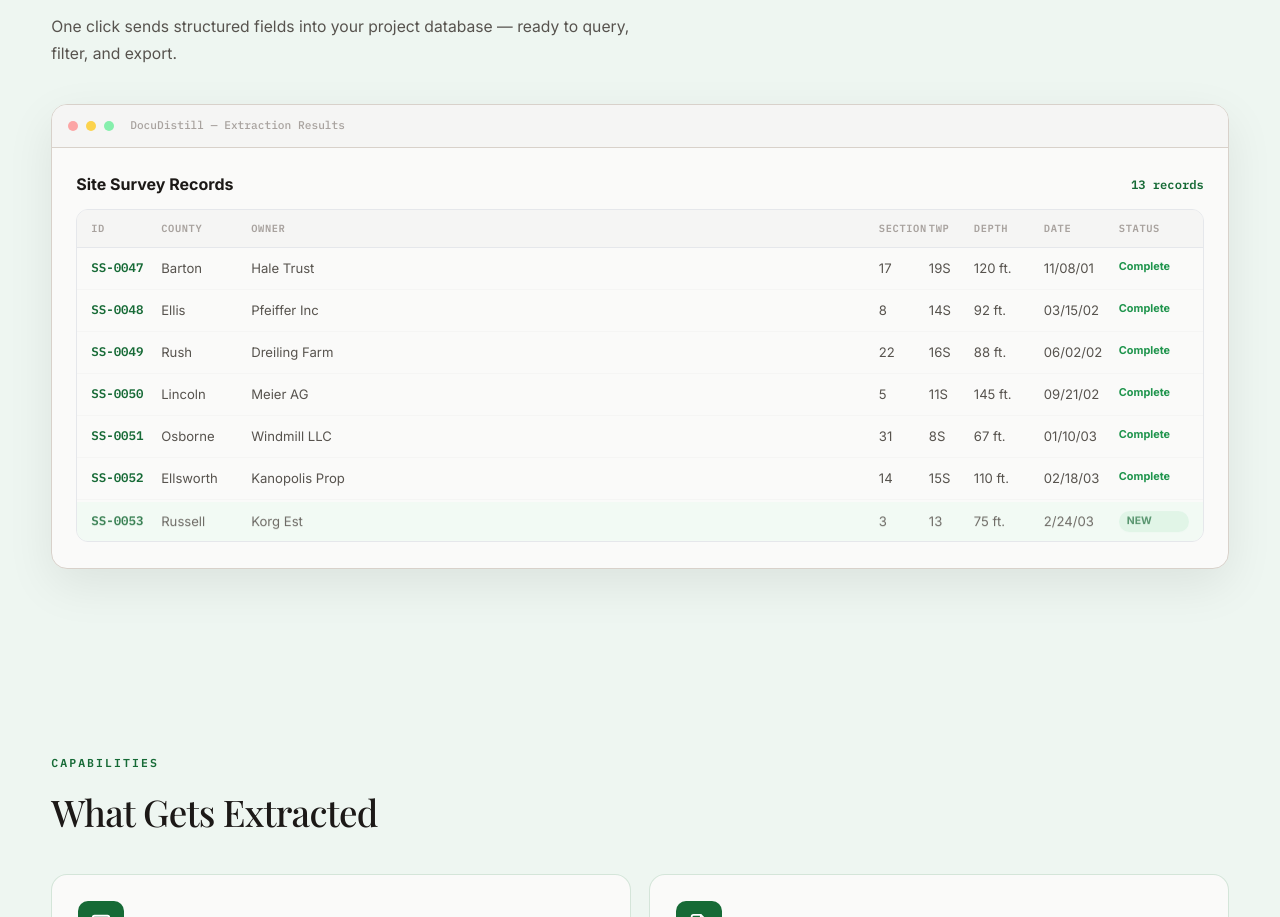
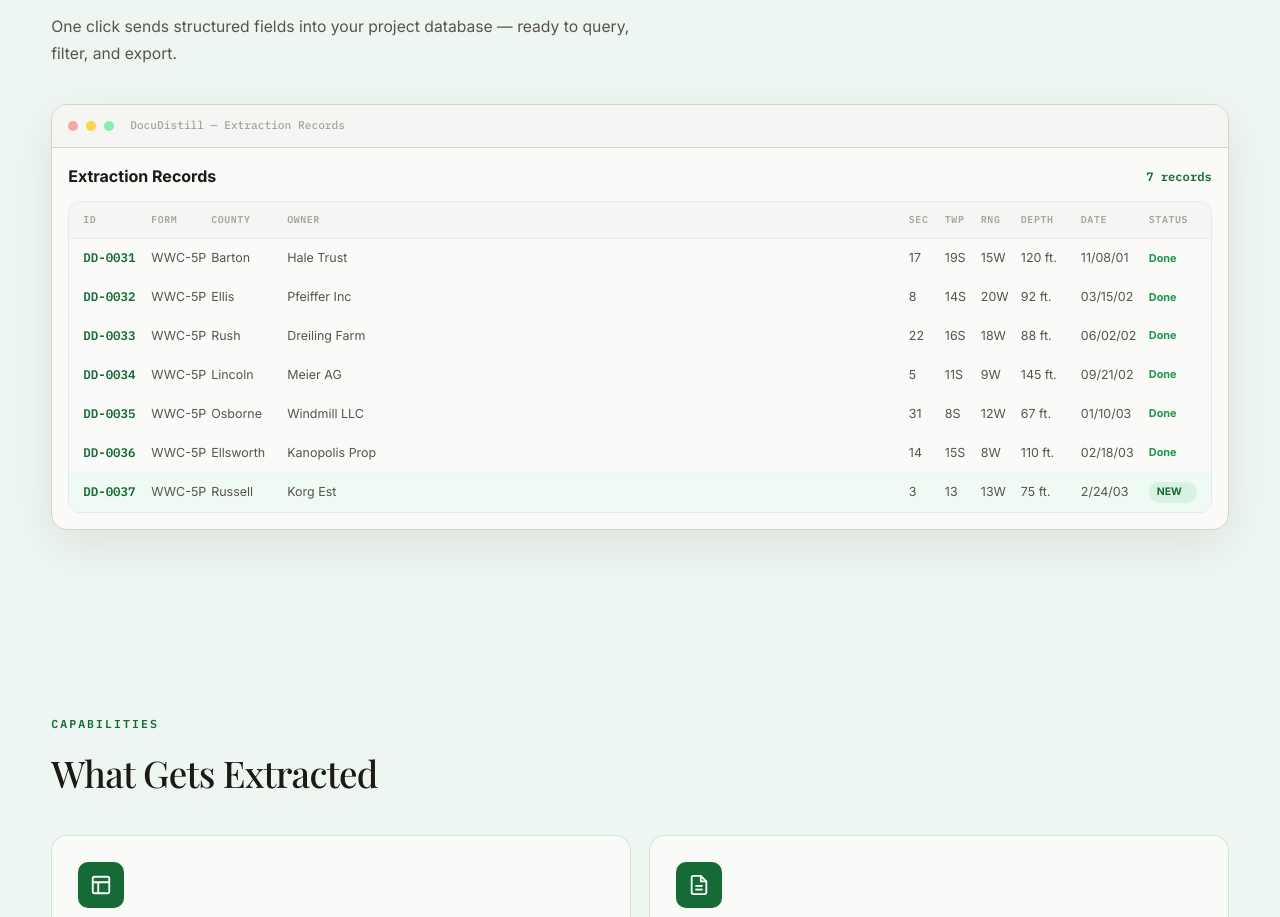
Before and after one commit to qtyree1328/docudistill, a plain HTML site: page index.html in a window 1280 px wide. Shown: the part 3755-4672 px from the top of the page. Drawn offline with nearby package versions, Linux system fonts and the light colour scheme.

Commit message:
fix: database demo uses same 60:40 window as extraction, table columns match fields

```diff
--- a/app.js
+++ b/app.js
@@ -475,25 +475,27 @@ function initDemoDatabase() {
 }
 
 function runDatabaseDemo() {
-    const card = document.getElementById("dbExtractionCard");
+    const phase1 = document.getElementById("dbPhase1");
+    const phase2 = document.getElementById("dbPhase2");
     const fieldsList = document.getElementById("dbFieldsList");
     const btn = document.getElementById("dbImportBtn");
     const ripple = document.getElementById("dbRipple");
-    const tableContainer = document.getElementById("dbTableContainer");
     const newRow = document.getElementById("dbNewRow");
     const rowCount = document.getElementById("dbRowCount");
+    const titleText = document.getElementById("dbTitleText");
 
-    // Reset
-    card.className = "db-extraction-panel";
-    card.style.display = "";
+    // Reset: show extraction view, hide table
+    phase1.style.display = "";
+    phase1.classList.remove("fading");
+    phase2.classList.add("hidden");
     btn.innerHTML = 'Import to Database <svg width="14" height="14" viewBox="0 0 24 24" fill="none" stroke="currentColor" stroke-width="2.5"><path d="M12 5v14M5 12l7 7 7-7"/></svg>';
     btn.classList.remove("clicked");
     ripple.classList.remove("animate");
-    tableContainer.classList.add("hidden");
     newRow.classList.remove("visible");
-    rowCount.textContent = "12 records";
+    rowCount.textContent = "6 records";
+    titleText.textContent = "DocuDistill — Extraction Results";
 
-    // Populate with first 14 fields (same as extraction demo end state)
+    // Populate fields (first 14, all visible — end state of first demo)
     const fields14 = DEMO_FIELDS.slice(0, 14);
     fieldsList.innerHTML = fields14.map(f => `
         <div class="demo-field visible">
@@ -502,33 +504,30 @@ function runDatabaseDemo() {
         </div>
     `).join("");
 
-    // Phase 1: "Click" the button (2s)
+    // 2s: Click import button
     setTimeout(() => {
         btn.classList.add("clicked");
         ripple.classList.add("animate");
         btn.innerHTML = 'Importing... <svg class="spinner" width="14" height="14" viewBox="0 0 24 24" fill="none" stroke="currentColor" stroke-width="2.5"><circle cx="12" cy="12" r="10" stroke-opacity="0.3"/><path d="M12 2a10 10 0 019.95 9"/></svg>';
     }, 2000);
 
-    // Phase 2: Panel shrinks
+    // 3s: Fade out extraction view
     setTimeout(() => {
-        card.classList.add("importing");
-    }, 2800);
+        phase1.classList.add("fading");
+    }, 3000);
 
-    // Phase 3: Panel disappears, table appears
+    // 3.5s: Swap to table view
     setTimeout(() => {
-        card.classList.add("gone");
-    }, 3500);
+        phase1.style.display = "none";
+        phase2.classList.remove("hidden");
+        titleText.textContent = "DocuDistill — Extraction Records";
+    }, 3600);
 
-    setTimeout(() => {
-        card.style.display = "none";
-        tableContainer.classList.remove("hidden");
-    }, 4000);
-
-    // Phase 4: New row slides in
+    // 4.3s: New row slides in
     setTimeout(() => {
         newRow.classList.add("visible");
-        rowCount.textContent = "13 records";
-    }, 4800);
+        rowCount.textContent = "7 records";
+    }, 4400);
 
     // Loop
     setTimeout(() => runDatabaseDemo(), 12000);
--- a/index.html
+++ b/index.html
@@ -213,19 +213,21 @@
                 <div class="demo-window">
                     <div class="demo-titlebar">
                         <span class="demo-dot r"></span><span class="demo-dot y"></span><span class="demo-dot g"></span>
-                        <span class="demo-titlebar-text">DocuDistill — Extraction Results</span>
+                        <span class="demo-titlebar-text" id="dbTitleText">DocuDistill — Extraction Results</span>
                     </div>
-                    <div class="db-demo-body">
-                        <!-- Phase 1: Mirrors the completed extraction panel from the demo above -->
-                        <div class="db-extraction-panel" id="dbExtractionCard">
+
+                    <!-- Phase 1: Same 60:40 window as above, PDF left + fields right -->
+                    <div class="demo-body" id="dbPhase1">
+                        <div class="demo-doc-preview">
+                            <img src="preview-sample.png" alt="Scanned document" class="demo-doc-img">
+                        </div>
+                        <div class="demo-results">
                             <div class="demo-results-header">
                                 <span class="demo-results-label">Extracted Fields</span>
                                 <span class="demo-status-badge complete">Complete</span>
                             </div>
-                            <div class="db-fields-list" id="dbFieldsList">
-                                <!-- Populated by JS with the same 14 fields -->
-                            </div>
-                            <div class="demo-results-footer visible" style="margin-top:12px;">
+                            <div class="demo-fields" id="dbFieldsList"></div>
+                            <div class="demo-results-footer visible">
                                 <div class="demo-stat"><span>Fields</span><strong>16</strong></div>
                                 <div class="demo-stat"><span>Sections</span><strong>6</strong></div>
                                 <div class="demo-stat"><span>Tables</span><strong>1</strong></div>
@@ -237,27 +239,27 @@
                             </button>
                             <div class="db-ripple" id="dbRipple"></div>
                         </div>
+                    </div>
 
-                        <!-- Phase 2: Database table (hidden initially) -->
-                        <div class="db-table-container hidden" id="dbTableContainer">
-                            <div class="db-table-header-bar">
-                                <span class="db-table-title">Site Survey Records</span>
-                                <span class="db-table-count" id="dbRowCount">12 records</span>
+                    <!-- Phase 2: Full-width data table -->
+                    <div class="db-table-view hidden" id="dbPhase2">
+                        <div class="db-table-header-bar">
+                            <span class="db-table-title">Extraction Records</span>
+                            <span class="db-table-count" id="dbRowCount">6 records</span>
+                        </div>
+                        <div class="db-table">
+                            <div class="db-table-head">
+                                <span>ID</span><span>Form</span><span>County</span><span>Owner</span><span>Sec</span><span>Twp</span><span>Rng</span><span>Depth</span><span>Date</span><span>Status</span>
                             </div>
-                            <div class="db-table">
-                                <div class="db-table-head">
-                                    <span>ID</span><span>County</span><span>Owner</span><span>Section</span><span>Twp</span><span>Depth</span><span>Date</span><span>Status</span>
-                                </div>
-                                <div class="db-table-row"><span class="db-id">SS-0047</span><span>Barton</span><span>Hale Trust</span><span>17</span><span>19S</span><span>120 ft.</span><span>11/08/01</span><span class="db-badge-done">Complete</span></div>
-                                <div class="db-table-row"><span class="db-id">SS-0048</span><span>Ellis</span><span>Pfeiffer Inc</span><span>8</span><span>14S</span><span>92 ft.</span><span>03/15/02</span><span class="db-badge-done">Complete</span></div>
-                                <div class="db-table-row"><span class="db-id">SS-0049</span><span>Rush</span><span>Dreiling Farm</span><span>22</span><span>16S</span><span>88 ft.</span><span>06/02/02</span><span class="db-badge-done">Complete</span></div>
-                                <div class="db-table-row"><span class="db-id">SS-0050</span><span>Lincoln</span><span>Meier AG</span><span>5</span><span>11S</span><span>145 ft.</span><span>09/21/02</span><span class="db-badge-done">Complete</span></div>
-                                <div class="db-table-row"><span class="db-id">SS-0051</span><span>Osborne</span><span>Windmill LLC</span><span>31</span><span>8S</span><span>67 ft.</span><span>01/10/03</span><span class="db-badge-done">Complete</span></div>
-                                <div class="db-table-row"><span class="db-id">SS-0052</span><span>Ellsworth</span><span>Kanopolis Prop</span><span>14</span><span>15S</span><span>110 ft.</span><span>02/18/03</span><span class="db-badge-done">Complete</span></div>
-                                <!-- New row that slides in -->
-                                <div class="db-table-row db-new-row" id="dbNewRow">
-                                    <span class="db-id">SS-0053</span><span>Russell</span><span>Korg Est</span><span>3</span><span>13</span><span>75 ft.</span><span>2/24/03</span><span class="db-badge-new">New</span>
-                                </div>
+                            <div class="db-table-row"><span class="db-id">DD-0031</span><span>WWC-5P</span><span>Barton</span><span>Hale Trust</span><span>17</span><span>19S</span><span>15W</span><span>120 ft.</span><span>11/08/01</span><span class="db-badge-done">Done</span></div>
+                            <div class="db-table-row"><span class="db-id">DD-0032</span><span>WWC-5P</span><span>Ellis</span><span>Pfeiffer Inc</span><span>8</span><span>14S</span><span>20W</span><span>92 ft.</span><span>03/15/02</span><span class="db-badge-done">Done</span></div>
+                            <div class="db-table-row"><span class="db-id">DD-0033</span><span>WWC-5P</span><span>Rush</span><span>Dreiling Farm</span><span>22</span><span>16S</span><span>18W</span><span>88 ft.</span><span>06/02/02</span><span class="db-badge-done">Done</span></div>
+                            <div class="db-table-row"><span class="db-id">DD-0034</span><span>WWC-5P</span><span>Lincoln</span><span>Meier AG</span><span>5</span><span>11S</span><span>9W</span><span>145 ft.</span><span>09/21/02</span><span class="db-badge-done">Done</span></div>
+                            <div class="db-table-row"><span class="db-id">DD-0035</span><span>WWC-5P</span><span>Osborne</span><span>Windmill LLC</span><span>31</span><span>8S</span><span>12W</span><span>67 ft.</span><span>01/10/03</span><span class="db-badge-done">Done</span></div>
+                            <div class="db-table-row"><span class="db-id">DD-0036</span><span>WWC-5P</span><span>Ellsworth</span><span>Kanopolis Prop</span><span>14</span><span>15S</span><span>8W</span><span>110 ft.</span><span>02/18/03</span><span class="db-badge-done">Done</span></div>
+                            <!-- New row -->
+                            <div class="db-table-row db-new-row" id="dbNewRow">
+                                <span class="db-id">DD-0037</span><span>WWC-5P</span><span>Russell</span><span>Korg Est</span><span>3</span><span>13</span><span>13W</span><span>75 ft.</span><span>2/24/03</span><span class="db-badge-new">New</span>
                             </div>
                         </div>
                     </div>
--- a/styles.css
+++ b/styles.css
@@ -196,38 +196,11 @@ a { color: inherit; text-decoration: none; }
 
 /* ─── Database Import Demo ───── */
 
-.db-demo-body { padding: 24px; min-height: 420px; position: relative; }
+/* Phase 1 uses .demo-body (same as extraction demo) */
+#dbPhase1 { transition: all 0.5s ease; }
+#dbPhase1.fading { opacity: 0; transform: scale(0.97); }
 
-.db-extraction-panel {
-    position: relative;
-    padding: 20px 22px;
-    border-radius: var(--radius-lg);
-    background: var(--white);
-    border: 1px solid #e5e7eb;
-    max-width: 520px;
-    margin: 0 auto;
-    overflow: hidden;
-    transition: all 0.6s cubic-bezier(0.33, 0, 0.2, 1);
-}
-
-.db-extraction-panel.importing {
-    transform: scale(0.96);
-    opacity: 0.7;
-}
-
-.db-extraction-panel.gone {
-    transform: scale(0.9) translateY(-20px);
-    opacity: 0;
-    pointer-events: none;
-}
-
-.db-fields-list {
-    display: grid;
-    gap: 4px;
-    margin: 10px 0;
-    max-height: 340px;
-    overflow: hidden;
-}
+.db-table-view { padding: 16px; animation: fadeUp 0.4s ease; }
 
 .db-import-btn {
     width: 100%;
@@ -301,12 +274,12 @@ a { color: inherit; text-decoration: none; }
 
 .db-table-head {
     display: grid;
-    grid-template-columns: 70px 90px 1fr 50px 45px 70px 75px 70px;
+    grid-template-columns: 68px 60px 76px 1fr 36px 36px 40px 60px 68px 48px;
     gap: 0;
     padding: 10px 14px;
     background: #f5f5f4;
     font-family: var(--mono);
-    font-size: 0.65rem;
+    font-size: 0.62rem;
     font-weight: 700;
     text-transform: uppercase;
     letter-spacing: 0.06em;
@@ -316,13 +289,14 @@ a { color: inherit; text-decoration: none; }
 
 .db-table-row {
     display: grid;
-    grid-template-columns: 70px 90px 1fr 50px 45px 70px 75px 70px;
+    grid-template-columns: 68px 60px 76px 1fr 36px 36px 40px 60px 68px 48px;
     gap: 0;
-    padding: 10px 14px;
-    font-size: 0.82rem;
+    padding: 9px 14px;
+    font-size: 0.78rem;
     color: var(--text-mid);
     border-bottom: 1px solid #f5f5f4;
     transition: all 0.3s;
+    align-items: center;
 }
 
 .db-table-row:last-child { border-bottom: none; }
```
